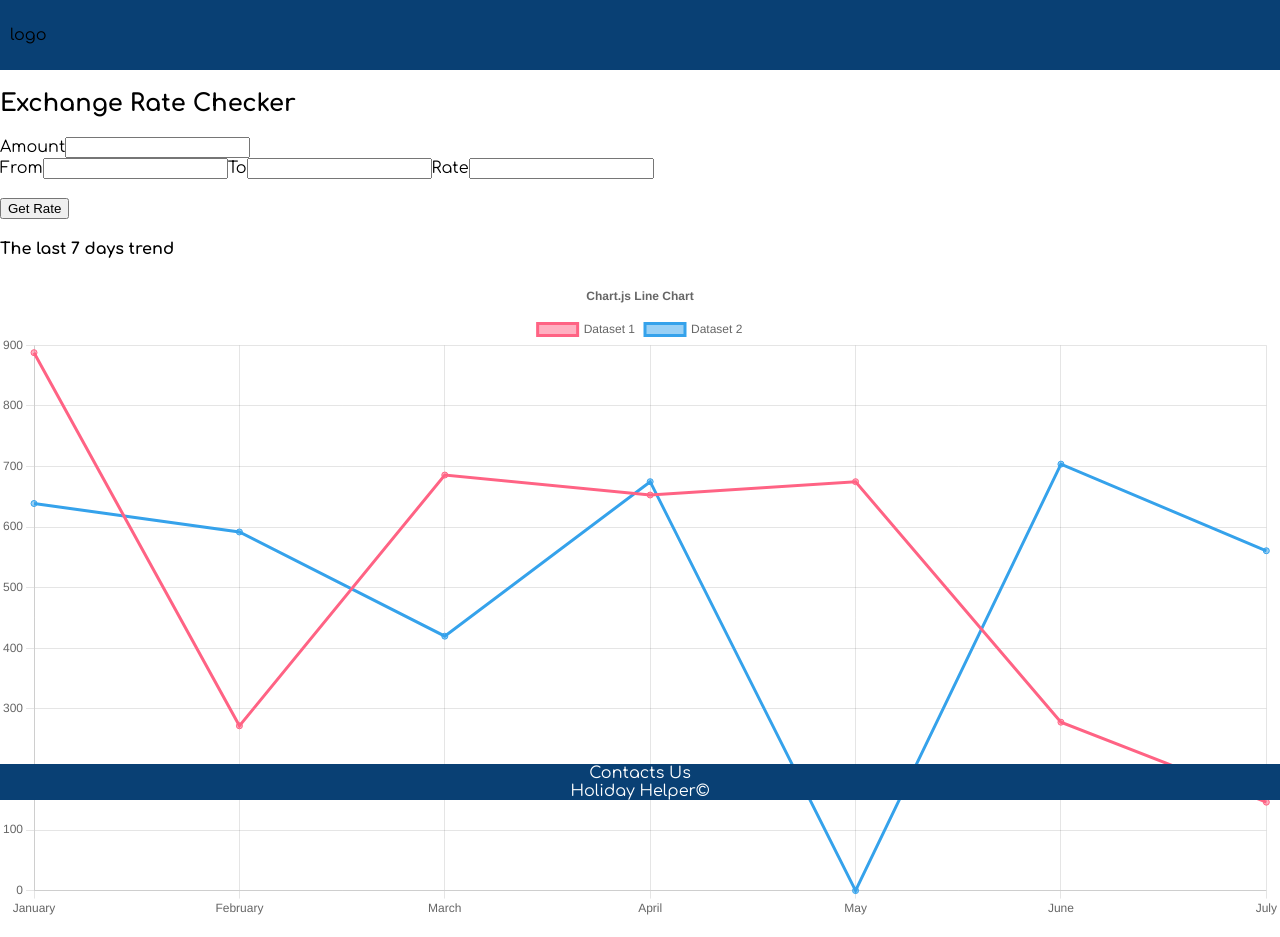
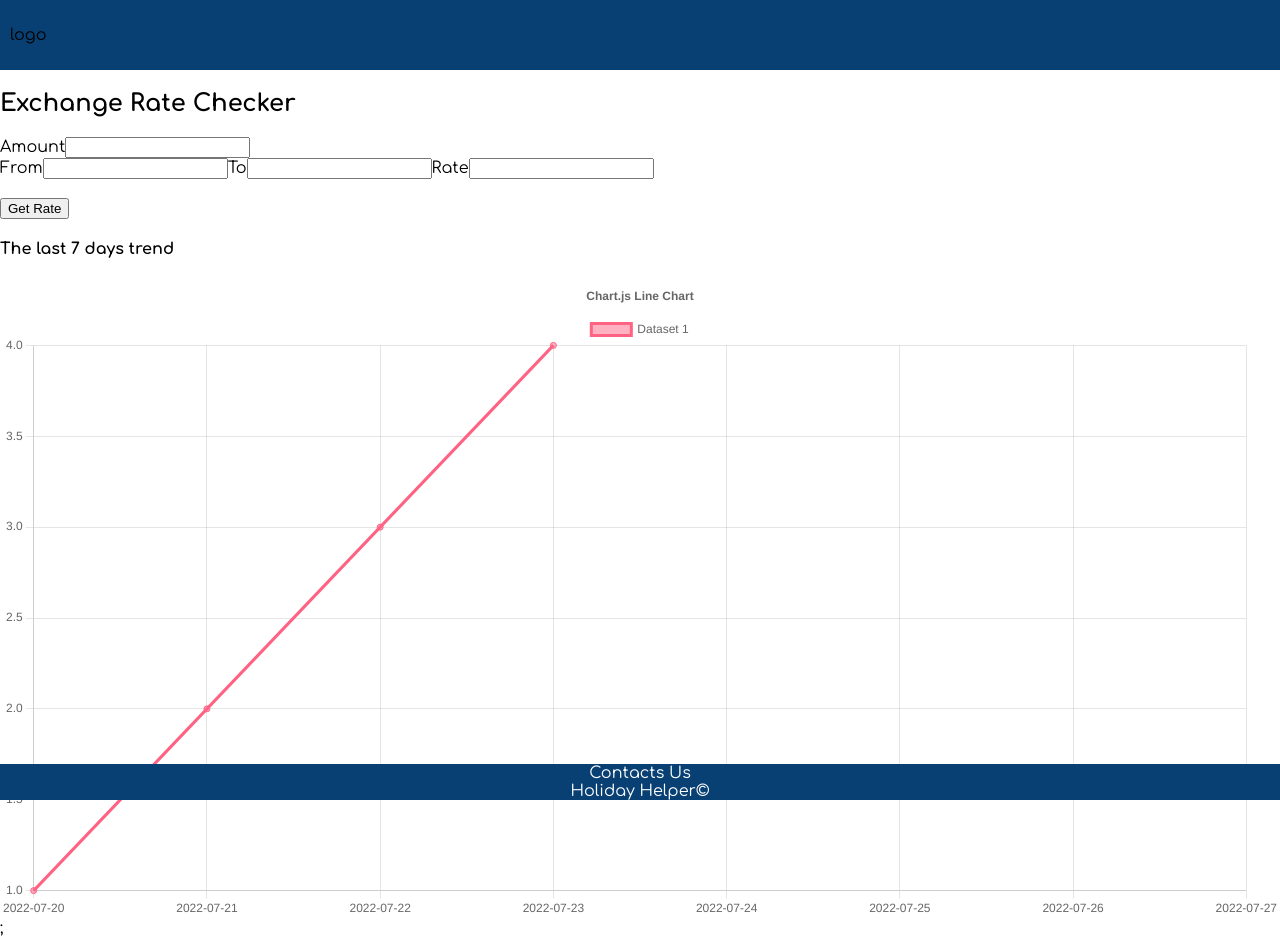
Before and after one commit to lalicia/holiday_helper_frontend, a React (Create React App) app: page /exchange in a window 1280 px wide. Built offline with nearby package versions, Linux system fonts and the light colour scheme; some icons are missing.

Commit message:
chart component moved to exchanged, bottomAxis state on chart, other axis to be worked on not yet functional

```diff
--- a/src/Component/Exchange/Chart.js
+++ b/src/Component/Exchange/Chart.js
@@ -1,66 +1,68 @@
-//below as per documentation
-import React from 'react';
-import {
-  Chart as ChartJS,
-  CategoryScale,
-  LinearScale,
-  PointElement,
-  LineElement,
-  Title,
-  Tooltip,
-  Legend,
-} from 'chart.js';
-//choosing type of chart
-import { Line } from 'react-chartjs-2';
-//this is a dev dependency to provide fake data to see if chart displaying
-import { faker } from '@faker-js/faker';
+// //below as per documentation
+// import React from 'react';
+// import {
+//   Chart as ChartJS,
+//   CategoryScale,
+//   LinearScale,
+//   PointElement,
+//   LineElement,
+//   Title,
+//   Tooltip,
+//   Legend,
+// } from 'chart.js';
+// //choosing type of chart
+// import { Line } from 'react-chartjs-2';
+// //this is a dev dependency to provide fake data to see if chart displaying
+// import { faker } from '@faker-js/faker';
 
 
-ChartJS.register(
-  CategoryScale,
-  LinearScale,
-  PointElement,
-  LineElement,
-  Title,
-  Tooltip,
-  Legend
-);
+// ChartJS.register(
+//   CategoryScale,
+//   LinearScale,
+//   PointElement,
+//   LineElement,
+//   Title,
+//   Tooltip,
+//   Legend
+// );
 
-const top = 'top'
+// const top = 'top'
 
-export const options = {
-    responsive: true,
-    plugins: {
-      legend: {
-        position: top,
-      },
-      title: {
-        display: true,
-        text: 'Chart.js Line Chart',
-      },
-    },
-  };
+// const options = {
+//     responsive: true,
+//     plugins: {
+//       legend: {
+//         position: top,
+//       },
+//       title: {
+//         display: true,
+//         text: 'Chart.js Line Chart',
+//       },
+//     },
+//   };
 
-  const labels = ['January', 'February', 'March', 'April', 'May', 'June', 'July'];
+//   const labels = bottomAxis;
 
-  export const data = {
-    labels,
-    datasets: [
-      {
-        label: 'Dataset 1',
-        data: labels.map(() => faker.datatype.number({ min: 0, max: 1000 })),
-        borderColor: 'rgb(255, 99, 132)',
-        backgroundColor: 'rgba(255, 99, 132, 0.5)',
-      },
-      {
-        label: 'Dataset 2',
-        data: labels.map(() => faker.datatype.number({ min: 0, max: 1000 })),
-        borderColor: 'rgb(53, 162, 235)',
-        backgroundColor: 'rgba(53, 162, 235, 0.5)',
-      },
-    ],
-  };
+//   const arr = [1, 2, 3, 4]
 
-  export function Chart() {
-    return <Line options={options} data={data} />;
-  }
+//   const data = {
+//     labels,
+//     datasets: [
+//       {
+//         label: 'Dataset 1',
+//         data: arr,
+//         borderColor: 'rgb(255, 99, 132)',
+//         backgroundColor: 'rgba(255, 99, 132, 0.5)',
+//       },
+//       // {
+//       //   label: 'Dataset 2',
+//       //   data: labels.map(() => faker.datatype.number({ min: 0, max: 1000 })),
+//       //   borderColor: 'rgb(53, 162, 235)',
+//       //   backgroundColor: 'rgba(53, 162, 235, 0.5)',
+//       // },
+//     ],
+//   };
+
+//   export function Chart(bottomAxis) {
+//     return <Line options={options} data={data} />;
+//   }
--- a/src/Component/Exchange/Exchange.js
+++ b/src/Component/Exchange/Exchange.js
@@ -1,5 +1,19 @@
 import React, { useEffect, useState } from 'react';
 import {Chart, data} from "./Chart"
+import {
+  Chart as ChartJS,
+  CategoryScale,
+  LinearScale,
+  PointElement,
+  LineElement,
+  Title,
+  Tooltip,
+  Legend,
+} from 'chart.js';
+//choosing type of chart
+import { Line } from 'react-chartjs-2';
+//this is a dev dependency to provide fake data to see if chart displaying
+import { faker } from '@faker-js/faker';
 
 function Exchange() {
 
@@ -10,6 +24,7 @@ function Exchange() {
   const [amount, setAmount] = useState("")
   const [rate, setRate] = useState("")
   const [result, setResult] = useState("")
+  const [bottomAxis, setBottomAxis] = useState([])
 
   //needed to send through API fetch, will not accept apikey without this
   const myHeaders = new Headers();
@@ -64,33 +79,21 @@ function Exchange() {
                 }
 
       const x = data2.rates
-      const arr = Object.keys(x).map(function(key, index) {
-        return key;
-      })
+      const y = Object.keys(x)
 
-      console.log(arr)
+      setBottomAxis(y)
 
-      // console.log(Object.keys(x))
+      console.log(bottomAxis)
+
+      // const arr = x.map((item) => {
+      //   return item
+      // })
+
+
+      // console.log(arr)
 
       console.log(x["2022-07-20"][to])
 
-      // const arr = []
-
-
-
-      //  for (var key in data2) {
-      //      if (data2.hasOwnProperty(key)) {
-      //          arr.push(data2[key]);
-      //      }
-      //  }
-
-      //  console.log(arr);
-      //  console.log(arr[5]);
-
-
-      // console.log(data2.rates["2022-07-20"])
-      // setResult(data.result)
-      // setRate(data.info.rate)
     }
     getRates()
   }, [url])
@@ -142,6 +145,57 @@ const formattedTime2 = `${year2}-${month2}-${day2}`;
 
   console.log()
 
+
+  ChartJS.register(
+    CategoryScale,
+    LinearScale,
+    PointElement,
+    LineElement,
+    Title,
+    Tooltip,
+    Legend
+  );
+
+  const top = 'top'
+
+  const options = {
+      responsive: true,
+      plugins: {
+        legend: {
+          position: top,
+        },
+        title: {
+          display: true,
+          text: 'Chart.js Line Chart',
+        },
+      },
+    };
+
+    const labels = bottomAxis;
+
+    const arr = [1, 2, 3, 4]
+
+    const data = {
+      labels,
+      datasets: [
+        {
+          label: 'Dataset 1',
+          data: arr,
+          borderColor: 'rgb(255, 99, 132)',
+          backgroundColor: 'rgba(255, 99, 132, 0.5)',
+        },
+        // {
+        //   label: 'Dataset 2',
+        //   data: labels.map(() => faker.datatype.number({ min: 0, max: 1000 })),
+        //   borderColor: 'rgb(53, 162, 235)',
+        //   backgroundColor: 'rgba(53, 162, 235, 0.5)',
+        // },
+      ],
+    };
+
+
+
+
   return (
     <>
       <h2>Exchange Rate Checker</h2>
@@ -160,7 +214,7 @@ const formattedTime2 = `${year2}-${month2}-${day2}`;
       <h3>{result}</h3>
       <button onClick={handleClick}>Get Rate</button>
       <h4>The last 7 days trend</h4>
-      <Chart/>
+      <Line options={options} data={data} />;
     </>
   )
 }
```
